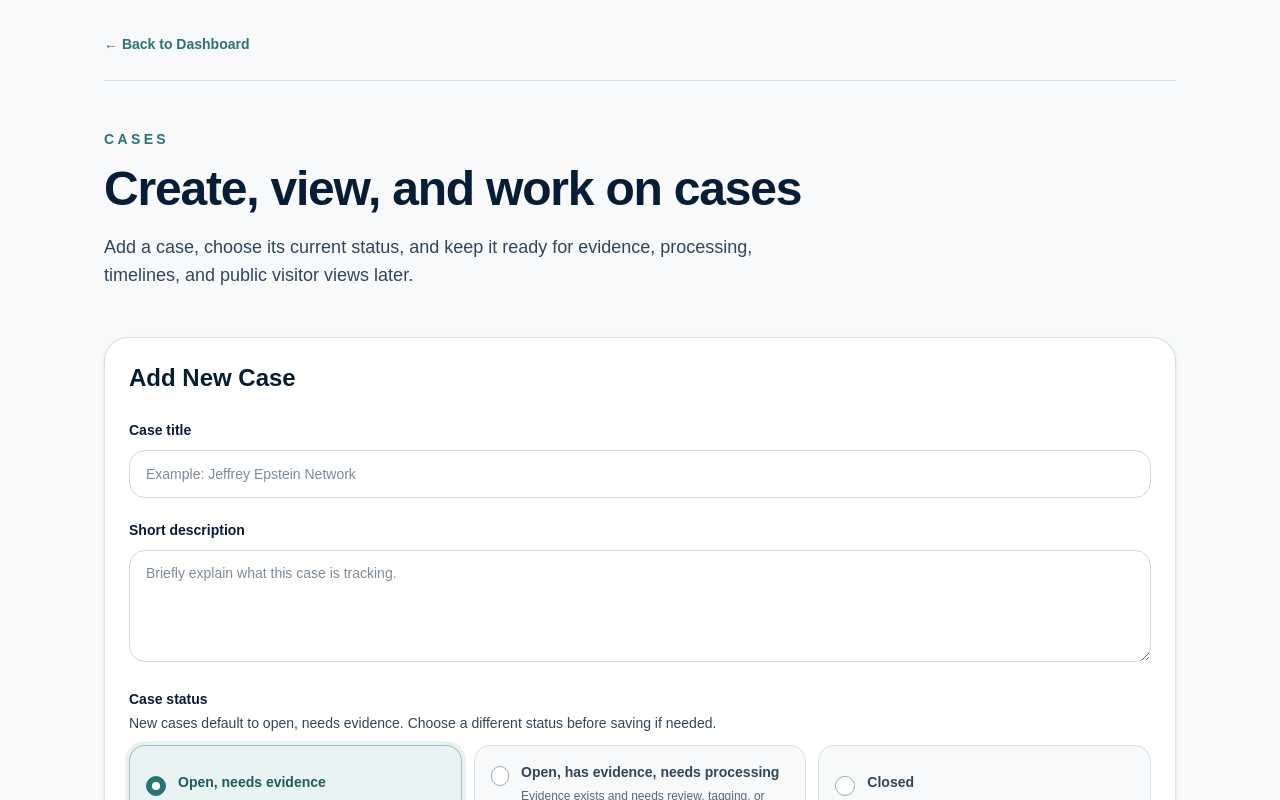
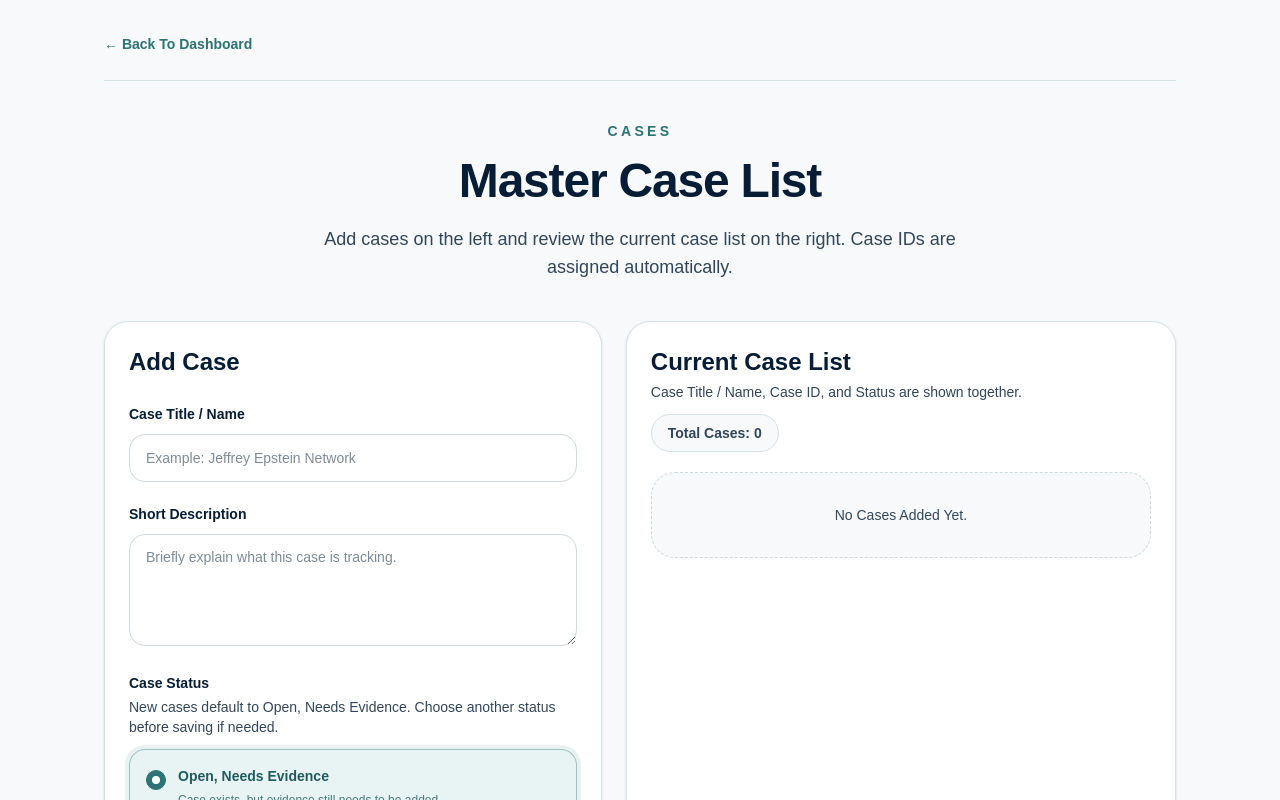
Before and after one commit to 1NunyaB/cia-platform-clean, a Next.js app: page /cases in a window 1280 px wide. Shown: the top 800 px of the page. Built offline with nearby package versions, Linux system fonts and the light colour scheme.

Commit message:
update cases page split layout

```diff
--- a/app/cases/page.tsx
+++ b/app/cases/page.tsx
@@ -26,13 +26,13 @@ const statusOptions: {
 }[] = [
   {
     value: "open_needs_evidence",
-    label: "Open, needs evidence",
+    label: "Open, Needs Evidence",
     description: "Case exists, but evidence still needs to be added.",
     className: "border-[#2d7374]/40 bg-[#e8f4f4] text-[#1f5b5c]",
   },
   {
     value: "open_has_evidence_needs_processing",
-    label: "Open, has evidence, needs processing",
+    label: "Open, Has Evidence, Needs Processing",
     description: "Evidence exists and needs review, tagging, or analysis.",
     className: "border-amber-300 bg-amber-50 text-amber-800",
   },
@@ -111,7 +111,7 @@ export default function CasesPage() {
     const cleanDescription = description.trim();
 
     if (!cleanTitle) {
-      setMessage("Case title is required.");
+      setMessage("Case Title Is Required.");
       return;
     }
 
@@ -128,7 +128,7 @@ export default function CasesPage() {
     setTitle("");
     setDescription("");
     setStatus("open_needs_evidence");
-    setMessage("Case added.");
+    setMessage(`${newCase.caseCode} Added To Current Case List.`);
   }
 
   return (
@@ -136,34 +136,35 @@ export default function CasesPage() {
       <div className="mx-auto min-h-screen max-w-6xl px-6 py-8 sm:px-8 lg:px-10">
         <header className="border-b border-[#d7e2e5] pb-6">
           <a href="/dashboard" className="text-sm font-semibold text-[#2d7374]">
-            ← Back to Dashboard
+            ← Back To Dashboard
           </a>
         </header>
 
-        <section className="py-12">
+        <section className="py-10 text-center">
           <p className="text-sm font-semibold uppercase tracking-[0.24em] text-[#2d7374]">
             Cases
           </p>
 
           <h1 className="mt-4 text-4xl font-semibold tracking-tight text-[#071d35] sm:text-5xl">
-            Create, view, and work on cases
+            Master Case List
           </h1>
 
-          <p className="mt-5 max-w-2xl text-base leading-7 text-[#31465a] sm:text-lg">
-            Add a case, choose its current status, and keep it ready for evidence,
-            processing, timelines, and public visitor views later.
+          <p className="mx-auto mt-5 max-w-2xl text-base leading-7 text-[#31465a] sm:text-lg">
+            Add cases on the left and review the current case list on the right.
+            Case IDs are assigned automatically.
           </p>
         </section>
 
-        <section className="rounded-3xl border border-[#d7e2e5] bg-white p-6 shadow-sm">
+        <section className="grid gap-6 lg:grid-cols-[0.95fr_1.05fr]">
+          <div className="rounded-3xl border border-[#d7e2e5] bg-white p-6 shadow-sm">
             <h2 className="text-2xl font-semibold text-[#071d35]">
-            Add New Case
+              Add Case
             </h2>
 
             <form onSubmit={addCase} className="mt-6 space-y-5">
               <div>
                 <label className="text-sm font-semibold text-[#071d35]">
-                Case title
+                  Case Title / Name
                 </label>
                 <input
                   value={title}
@@ -175,7 +176,7 @@ export default function CasesPage() {
 
               <div>
                 <label className="text-sm font-semibold text-[#071d35]">
-                Short description
+                  Short Description
                 </label>
                 <textarea
                   value={description}
@@ -187,14 +188,14 @@ export default function CasesPage() {
 
               <div>
                 <div className="text-sm font-semibold text-[#071d35]">
-                Case status
+                  Case Status
                 </div>
                 <p className="mt-1 text-sm text-[#31465a]">
-                New cases default to open, needs evidence. Choose a different
+                  New cases default to Open, Needs Evidence. Choose another
                   status before saving if needed.
                 </p>
 
-              <div className="mt-3 grid gap-3 md:grid-cols-3">
+                <div className="mt-3 space-y-3">
                   {statusOptions.map((option) => {
                     const selected = status === option.value;
 
@@ -203,7 +204,7 @@ export default function CasesPage() {
                         key={option.value}
                         type="button"
                         onClick={() => setStatus(option.value)}
-                      className={`rounded-2xl border p-4 text-left transition ${
+                        className={`w-full rounded-2xl border p-4 text-left transition ${
                           selected
                             ? `${option.className} ring-4 ring-[#2d7374]/10`
                             : "border-[#d7e2e5] bg-[#f7f9fa] text-[#31465a] hover:border-[#2d7374]/40"
@@ -252,45 +253,49 @@ export default function CasesPage() {
                 ) : null}
               </div>
             </form>
-        </section>
+          </div>
 
-        <section className="mt-10">
+          <div className="rounded-3xl border border-[#d7e2e5] bg-white p-6 shadow-sm">
             <div className="flex flex-wrap items-end justify-between gap-3">
               <div>
                 <h2 className="text-2xl font-semibold text-[#071d35]">
-                Saved Cases
+                  Current Case List
                 </h2>
                 <p className="mt-1 text-sm text-[#31465a]">
-                These are saved locally for now. Later they will save to Supabase.
+                  Case Title / Name, Case ID, and Status are shown together.
                 </p>
               </div>
 
-            <span className="rounded-full border border-[#d7e2e5] bg-white px-4 py-2 text-sm font-semibold text-[#31465a]">
-              Total cases: {cases.length}
+              <span className="rounded-full border border-[#d7e2e5] bg-[#f7f9fa] px-4 py-2 text-sm font-semibold text-[#31465a]">
+                Total Cases: {cases.length}
               </span>
             </div>
 
             {sortedCases.length === 0 ? (
-            <div className="mt-5 rounded-3xl border border-dashed border-[#cfdadd] bg-white p-8 text-center text-sm text-[#31465a]">
-              No cases added yet.
+              <div className="mt-5 rounded-3xl border border-dashed border-[#cfdadd] bg-[#f7f9fa] p-8 text-center text-sm text-[#31465a]">
+                No Cases Added Yet.
               </div>
             ) : (
-            <div className="mt-5 grid gap-5 md:grid-cols-2">
+              <div className="mt-5 space-y-3">
                 {sortedCases.map((item) => {
                   const statusOption = getStatusOption(item.status);
 
                   return (
                     <article
                       key={item.id}
-                    className="rounded-3xl border border-[#d7e2e5] bg-white p-6 shadow-sm"
+                      className="rounded-2xl border border-[#d7e2e5] bg-[#f7f9fa] p-4"
                     >
-                    <div className="flex flex-wrap items-start justify-between gap-3">
-                      <div>
-                        <h3 className="text-xl font-semibold text-[#071d35]">
+                      <div className="flex flex-wrap items-center justify-between gap-3">
+                        <div className="min-w-0">
+                          <a
+                            href={`/cases/${item.id}`}
+                            className="block truncate text-base font-semibold text-[#071d35] hover:text-[#2d7374]"
+                          >
                             {item.title}
-                        </h3>
+                          </a>
+
                           <p className="mt-1 text-xs font-semibold uppercase tracking-[0.18em] text-[#2d7374]">
-                          {item.caseCode}
+                            Case ID: {item.caseCode}
                           </p>
                         </div>
 
@@ -301,34 +306,17 @@ export default function CasesPage() {
                         </span>
                       </div>
 
+                      {item.description ? (
                         <p className="mt-3 text-sm leading-6 text-[#31465a]">
-                      {item.description || "No description added."}
+                          {item.description}
                         </p>
-
-                    <div className="mt-5 grid gap-3 text-xs font-semibold text-[#31465a] sm:grid-cols-3">
-                      <div className="rounded-2xl border border-[#d7e2e5] bg-[#f7f9fa] p-3">
-                        Evidence: 0
-                      </div>
-                      <div className="rounded-2xl border border-[#d7e2e5] bg-[#f7f9fa] p-3">
-                        Timelines: 0
-                      </div>
-                      <div className="rounded-2xl border border-[#d7e2e5] bg-[#f7f9fa] p-3">
-                        Updated:{" "}
-                        {new Date(item.createdAt).toLocaleDateString()}
-                      </div>
-                    </div>
-
-                    <a
-                      href={`/cases/${item.id}`}
-                      className="mt-5 inline-flex text-sm font-semibold text-[#2d7374]"
-                    >
-                      Open case →
-                    </a>
+                      ) : null}
                     </article>
                   );
                 })}
               </div>
             )}
+          </div>
         </section>
       </div>
     </main>
```
Lines whose indentation alone changed are shown as unchanged.
